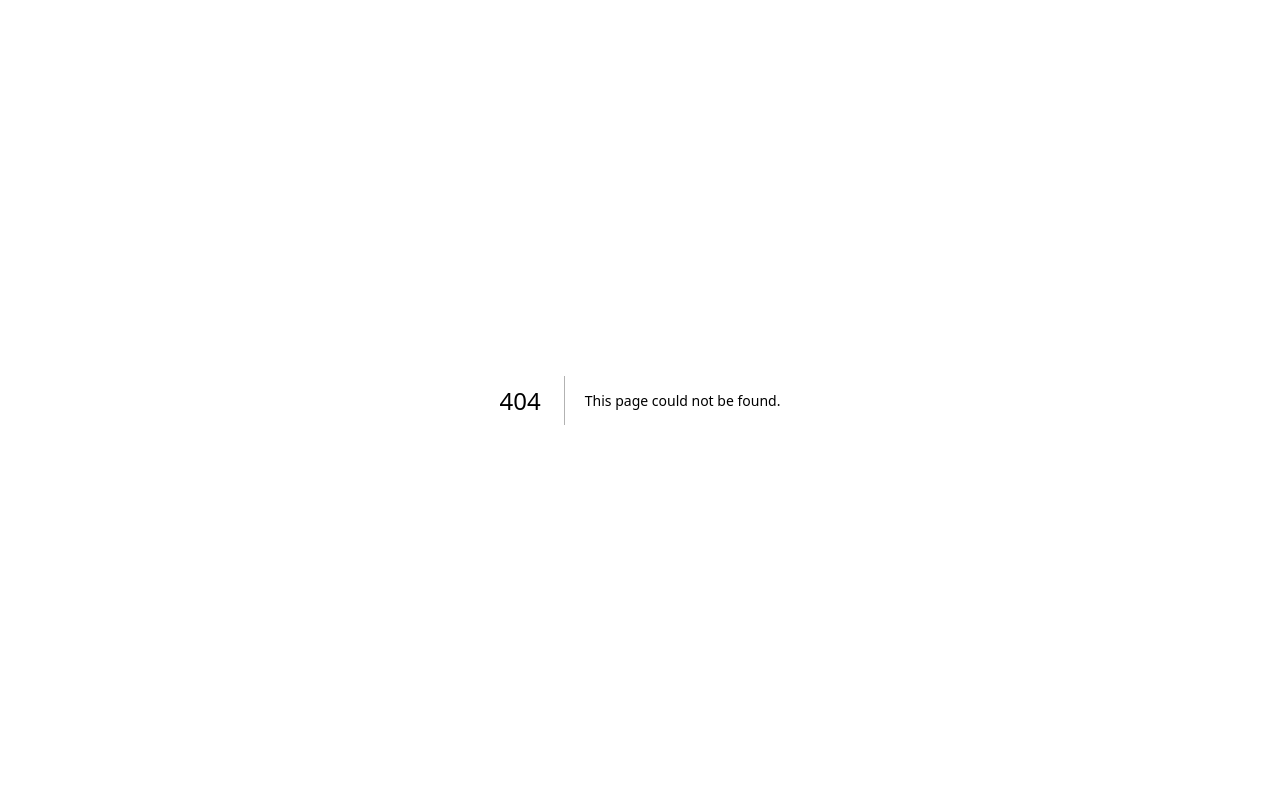
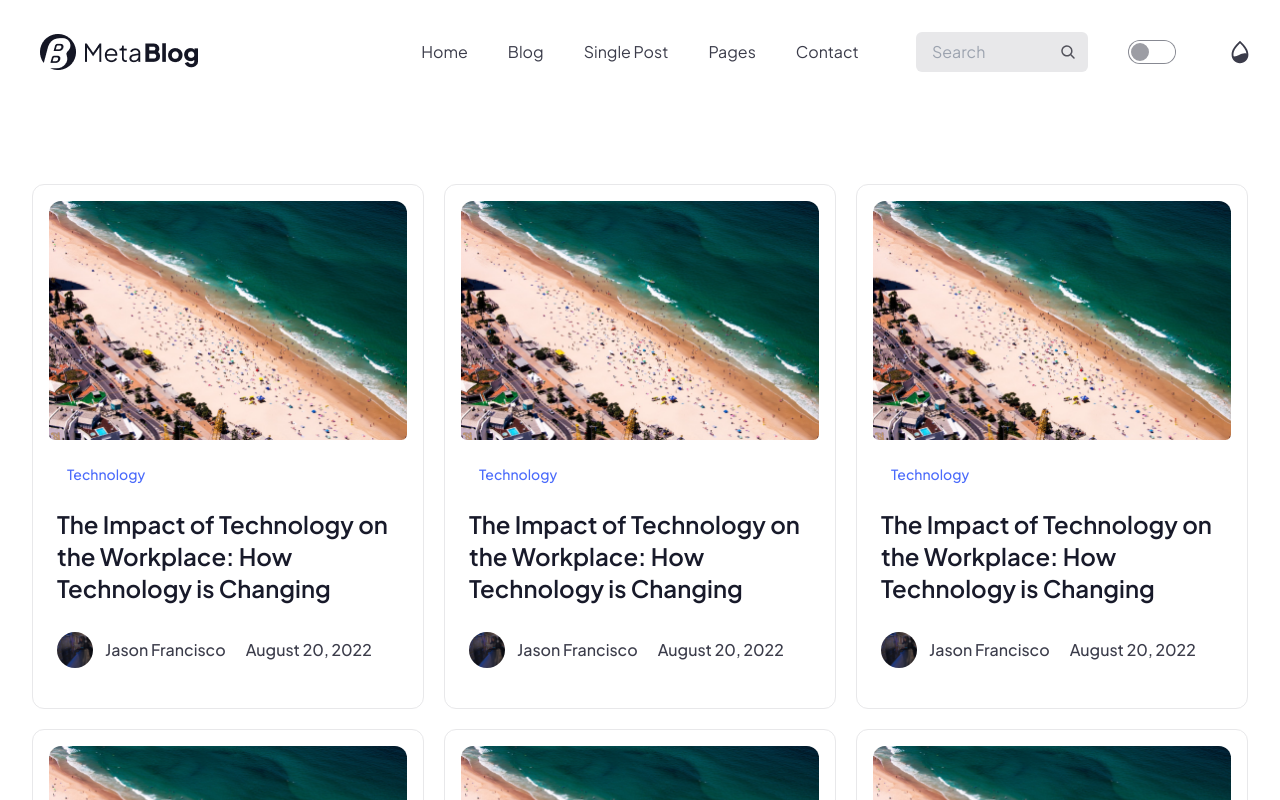
Before and after one commit to js-template/metablog-free, a Next.js app in the folder apps/site/: page /blog-listing in a window 1280 px wide. Before the commit this address had no page. Shown: the top 800 px of the page. Built offline with nearby package versions, Linux system fonts and the light colour scheme.

Commit message:
layout change, author,blog listing page added, home page completed

```diff
--- /dev/null
+++ b/apps/site/app/author/page.tsx
@@ -0,0 +1,28 @@
+import PostCard from '@/components/card/PostCard'
+import React, { Fragment } from 'react'
+
+const Author = () => {
+   return (
+      <Fragment>
+         {/* Page Body */}
+         <main className="container mx-auto">
+            <div className="my-20">
+               <h5 className="text-secondary font-bold text-2xl mb-8">
+                  Latest Post
+               </h5>
+               <div className=" grid grid-cols-1 md:grid-cols-2 lg:grid-cols-3 gap-5">
+                  {[1, 2, 3, 4, 5, 6, 7, 8, 9].map(
+                     (item: any, index: number) => (
+                        <div key={index}>
+                           <PostCard />
+                        </div>
+                     )
+                  )}
+               </div>
+            </div>
+         </main>
+      </Fragment>
+   )
+}
+
+export default Author
--- /dev/null
+++ b/apps/site/app/blog-listing/page.tsx
@@ -0,0 +1,32 @@
+import Advertisement from '@/components/advertisement/Advertisement';
+import PostCard from '@/components/card/PostCard';
+import React, { Fragment } from 'react';
+
+const BlogListing = () => {
+    return (
+        <Fragment>
+        {/* Page Body */}
+        <main className="container mx-auto">
+           <div className="my-20">
+              <div className=" grid grid-cols-1 md:grid-cols-2 lg:grid-cols-3 gap-5">
+                 {[1, 2, 3, 4, 5, 6, 7, 8, 9].map(
+                    (item: any, index: number) => (
+                       <div key={index}>
+                          <PostCard/>
+                       </div>
+                    )
+                 )}
+              </div>
+              <div className='flex items-center justify-center w-full mt-8'>
+                    <button className="px-5 py-3 border border-secondary rounded-md font-medium text-base">View All Post</button>
+                 </div>
+           </div>
+           <div className="mb-24">
+              <Advertisement />
+           </div>
+        </main>
+     </Fragment>
+    );
+};
+
+export default BlogListing;
--- a/apps/site/app/layout.tsx
+++ b/apps/site/app/layout.tsx
@@ -4,6 +4,8 @@ import React from 'react'
 import { Plus_Jakarta_Sans } from 'next/font/google'
 import { GlobalProvider } from '@/context/store'
 import { Providers } from './providers'
+import Header from '@/components/header'
+import Footer from '@/components/footer'
 
 const Jakarta_Sans = Plus_Jakarta_Sans({
    weight: ['400', '500', '600', '700'],
@@ -19,21 +21,17 @@ export default function RootLayout({
    children: React.ReactNode
 }) {
    return (
-      <GlobalProvider>
-         <Body>{children}</Body>
-      </GlobalProvider>
-   )
-}
-
-const Body = ({ children }: { children: React.ReactNode }) => {
-   return (
       <html
          lang="en"
+         suppressHydrationWarning
          className={`${Jakarta_Sans.variable} font-sans`}
-         suppressHydrationWarning
       >
          <body>
-            <Providers>{children}</Providers>
+            <Providers>
+               <Header />
+               <GlobalProvider>{children}</GlobalProvider>
+               <Footer />
+            </Providers>
          </body>
       </html>
    )
--- a/apps/site/app/page.tsx
+++ b/apps/site/app/page.tsx
@@ -1,8 +1,6 @@
 import Advertisement from '@/components/advertisement/Advertisement'
 import BannerCard from '@/components/card/BannerCard'
-import Footer from '@/components/footer'
-import Header from '@/components/header'
-import Image from 'next/image'
+import PostCard from '@/components/card/PostCard'
 import { Fragment } from 'react'
 
 export const metadata = {
@@ -13,9 +11,6 @@ export const metadata = {
 export default function Home() {
    return (
       <Fragment>
-         {/* Header */}
-         <Header />
-
          {/* Page Body */}
          <main className="container mx-auto">
             <div>
@@ -24,10 +19,27 @@ export default function Home() {
             <div className=" mt-36 mb-20">
                <Advertisement />
             </div>
+            <div className="my-20">
+               <h5 className="text-secondary font-bold text-2xl mb-8">
+                  Latest Post
+               </h5>
+               <div className=" grid grid-cols-1 md:grid-cols-2 lg:grid-cols-3 gap-5">
+                  {[1, 2, 3, 4, 5, 6, 7, 8, 9].map(
+                     (item: any, index: number) => (
+                        <div key={index}>
+                           <PostCard />
+                        </div>
+                     )
+                  )}
+               </div>
+               <div className='flex items-center justify-center w-full mt-8'>
+                     <button className="px-5 py-3 border border-secondary rounded-md font-medium text-base">View All Post</button>
+                  </div>
+            </div>
+            <div className="mb-24">
+               <Advertisement />
+            </div>
          </main>
-
-         {/* Footer */}
-         <Footer />
       </Fragment>
    )
 }
--- /dev/null
+++ b/apps/site/components/card/PostCard.tsx
@@ -0,0 +1,51 @@
+import Image from 'next/image'
+import Link from 'next/link'
+import React from 'react'
+
+const PostCard = () => {
+   return (
+      <div className="card w-fit p-4 border border-base-200 rounded-xl">
+         <figure>
+            <Image
+               src="/blog1.png"
+               alt="email"
+               width={360}
+               height={240}
+               priority={true}
+            />
+         </figure>
+         <div className="card-body py-6 px-2 font-medium text-sm">
+            <h6 className="text-primary pl-2.5 font-medium text-sm">
+               Technology
+            </h6>
+            <Link
+               href="/"
+               className=" text-neutral font-semibold text-lg md:text-xl lg:text-2xl mt-4"
+            >
+               The Impact of Technology on the Workplace: How Technology is
+               Changing
+            </Link>
+            <div className="mt-5 flex items-center gap-5">
+               <div className=" flex items-center gap-3">
+                  <div className="avatar">
+                     <div className="w-9 rounded-full">
+                        <img src="/image1.png" alt={`avatar_image`} />
+                     </div>
+                  </div>
+                  <Link
+                     href="/"
+                     className=" text-secondary-focus text-base font-medium hover:text-primary transition hover:duration-300"
+                  >
+                     Jason Francisco
+                  </Link>
+               </div>
+               <p className="text-secondary-focus text-base">
+                  August 20, 2022
+               </p>
+            </div>
+         </div>
+      </div>
+   )
+}
+
+export default PostCard
```
Also changed, not shown: apps/site/public/blog1.png (added).
